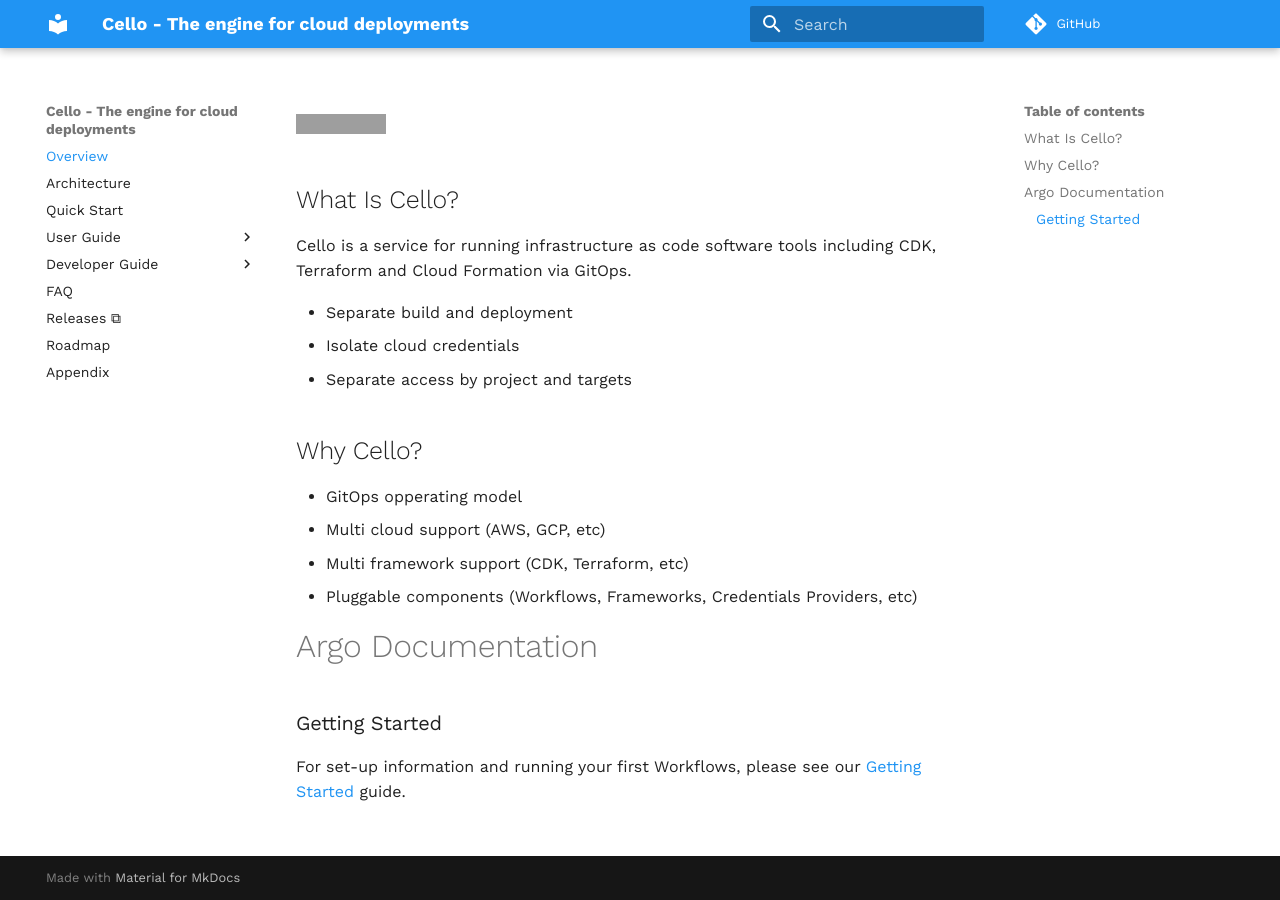
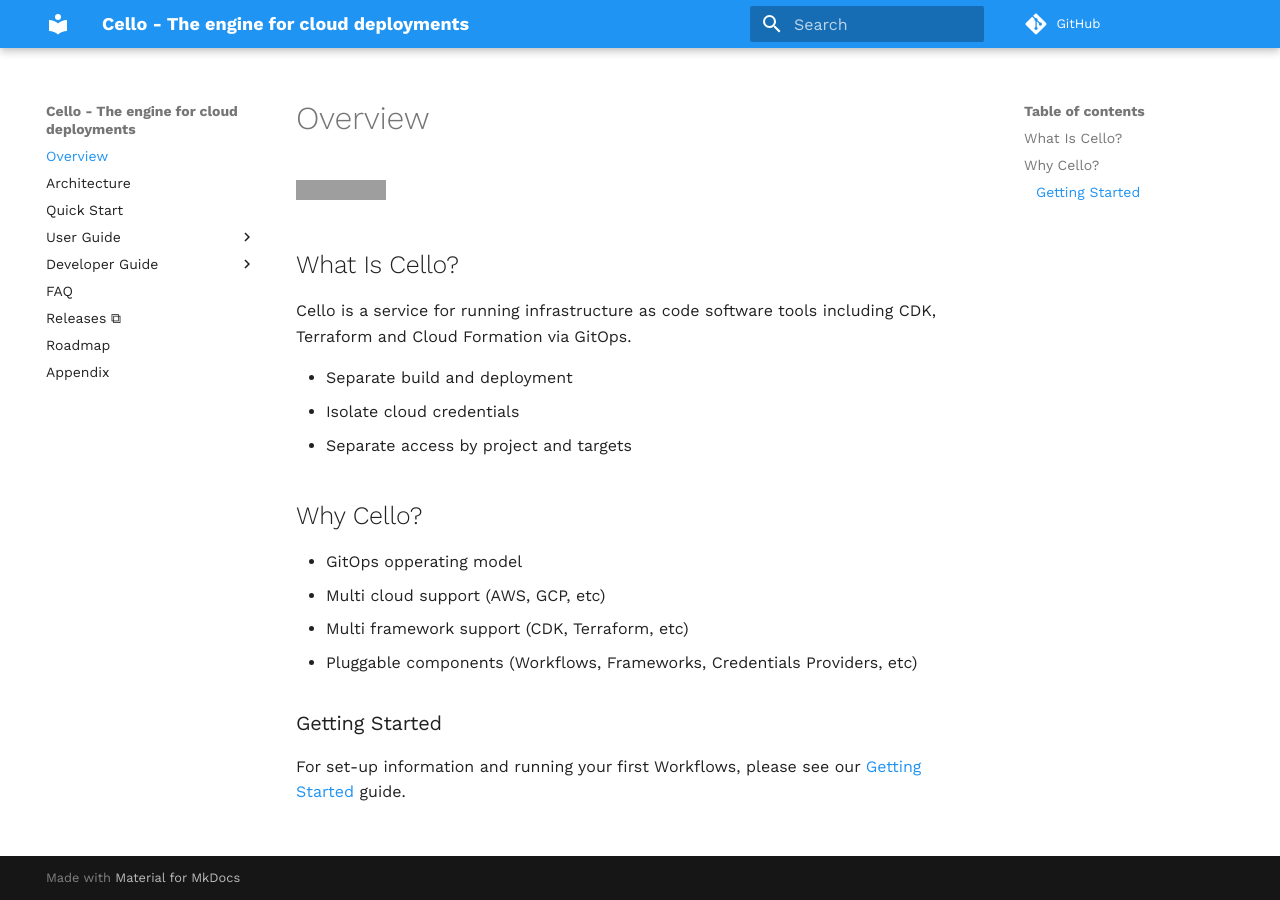
Before and after one commit to cello-proj/cello, an MkDocs documentation site: the page built from docs/index.md, in a window 1280 px wide. Built offline with MkDocs 1.6.1 and Material for MkDocs 9.7.7, drawn with Linux system fonts in a browser that asks for light colours; comment, search, counter and statistics services are not loaded; grey boxes are pictures that could not be loaded.

Commit message:
chore: arch image update in the docs for cello branding (#302)

```diff
--- a/docs/index.md
+++ b/docs/index.md
@@ -16,8 +16,6 @@
 - Multi framework support (CDK, Terraform, etc)
 - Pluggable components (Workflows, Frameworks, Credentials Providers, etc)
 
-# Argo Documentation
-
 ### Getting Started
 
 For set-up information and running your first Workflows, please see our [Getting Started](quickstart.md) guide.
```
Also changed, not shown: docs/assets/architecure.png.
